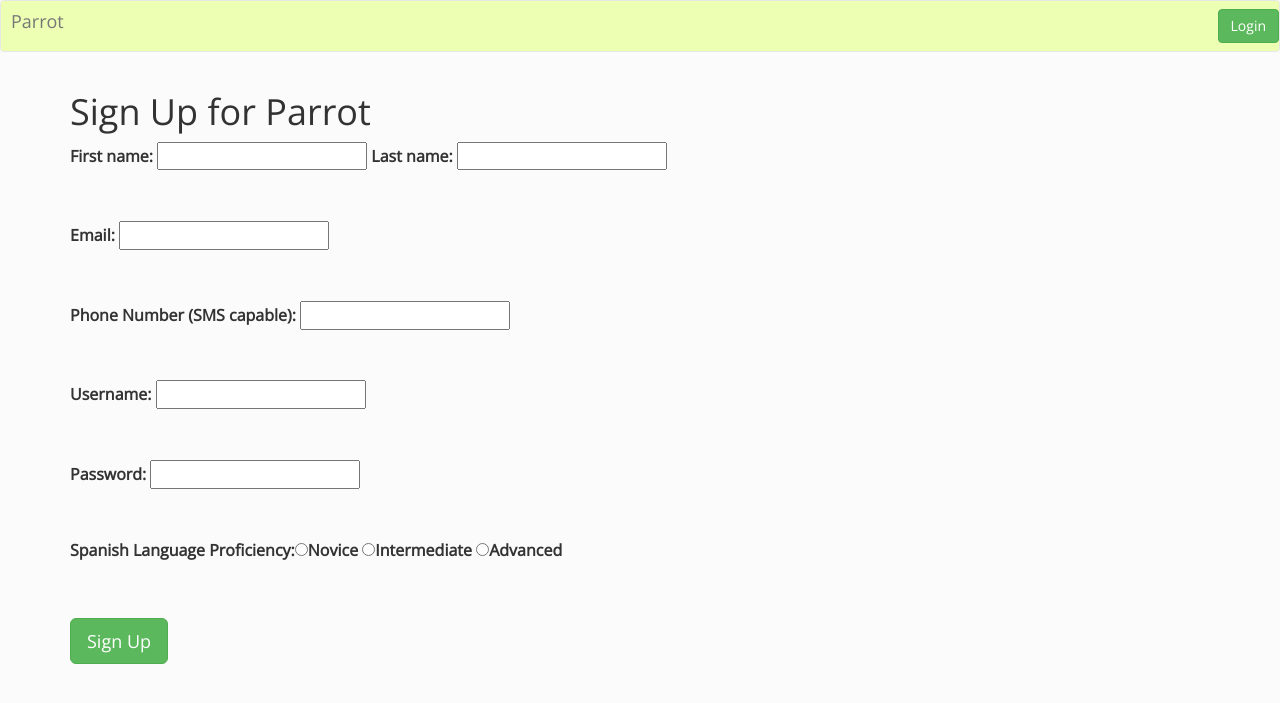
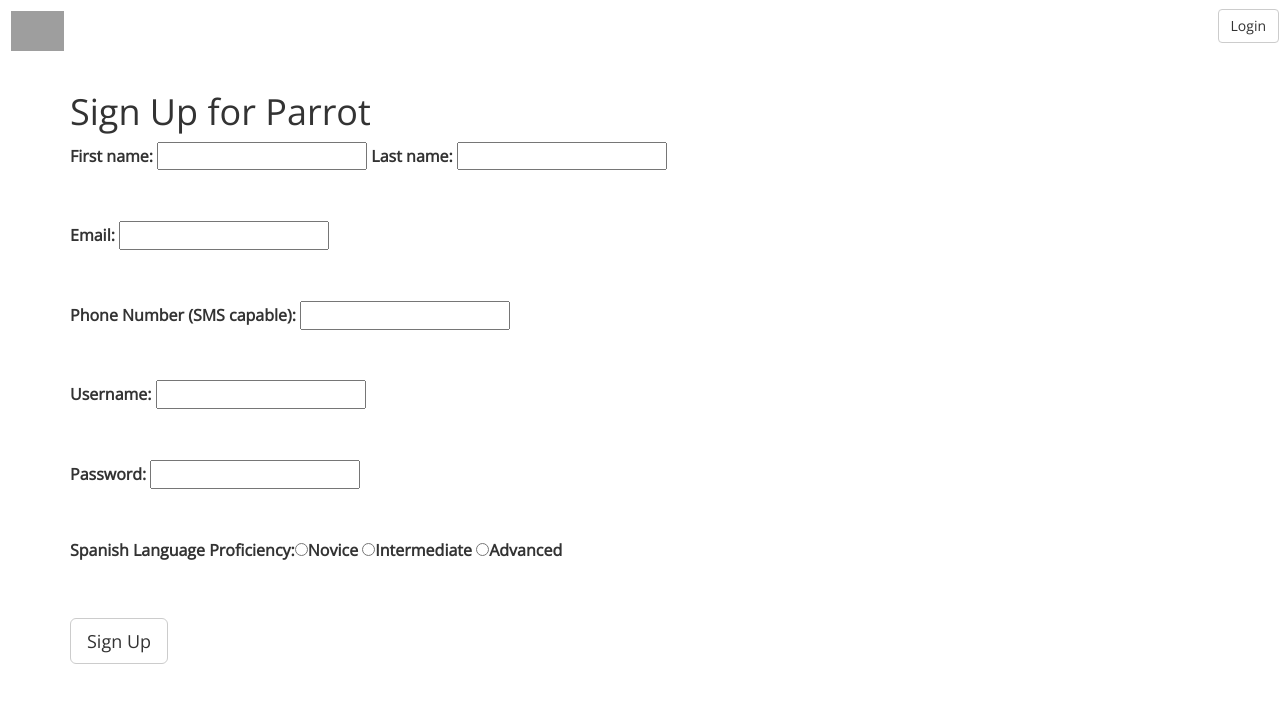
Before and after one commit to khardsonhurley/Hackbright-Project, a Flask app: page /signup in a window 1280 px wide. Shown: the top 703 px of the page. Run offline with Flask 2, Linux system fonts and the light colour scheme; some libraries are stand-ins or nearby versions; grey boxes are pictures that could not be loaded.

Commit message:
Adding css

```diff
--- a/static/css/styles.css
+++ b/static/css/styles.css
@@ -1,7 +1,14 @@
 /* Your styles can go here. */
 
 .navbar {
-    background-color: #ecffb3;
+    background-color: #ffffff;
+    border-color: #ffffff;
+}
+
+.alert-warning {
+    color: #9B9C9B;
+    background-color: #ffffff;
+    border-color: #9B9C9B;
 }
 
 .fake {
@@ -13,7 +20,7 @@
 }
 
 body {
-    background-color: #fbfbfb;
+    background-color: #ffffff;
     font-family: 'Open Sans', sans-serif;
     font-size: 16px;
 }
--- a/templates/article.html
+++ b/templates/article.html
@@ -9,6 +9,7 @@
             <div class="row">
                 <div class="row">
                     <h1 class="article-body">{{ article.title }}<h1>
+                    <img src="{{article.top_image}}">
                     <h4 class="article-body">Por:
                         {% for author in article.authors %}
                             {{author}},
--- a/templates/base.html
+++ b/templates/base.html
@@ -3,12 +3,12 @@
 <head>
     <!-- jQuery -->
     <script src="https://ajax.googleapis.com/ajax/libs/jquery/1.11.3/jquery.min.js"></script>
-    <!-- jQuery -->
-    <!--<script src="http://code.jquery.com/jquery.js"></script>-->
     <!-- Bootstrap cdn -->
     <link rel="stylesheet"
           href="http://maxcdn.bootstrapcdn.com/bootstrap/3.3.4/css/bootstrap.css"/>
     <script src="https://maxcdn.bootstrapcdn.com/bootstrap/3.3.7/js/bootstrap.min.js" integrity="sha384-Tc5IQib027qvyjSMfHjOMaLkfuWVxZxUPnCJA7l2mCWNIpG9mGCD8wGNIcPD7Txa" crossorigin="anonymous"></script>
+
+    <link rel="icon" href="/static/img/ParrotLogo.png">
     <!-- My JS code specific to the page in question -->
 
     {% block page_specific_script_tag %}{% endblock %}
@@ -33,13 +33,13 @@
         <span class="icon-bar"></span>
         <span class="icon-bar"></span>
       </button>
-          <a href="/" class="navbar-brand">Parrot</a>
+          <a href="/" class="navbar-brand"><img src="/static/img/PLogo.png" height="40px" width="auto"></a>
     </div>
     <ul class="nav navbar-nav navbar-right">
         {% if "user_id" in session %}
-            <a href="/logout"><button type="button" class="btn btn-success navbar-btn">Logout</button></a>
+            <a href="/logout"><button type="button" class="btn btn-default navbar-btn">Logout</button></a>
         {% else %}
-            <a href="/login"><button type="button" class="btn btn-success navbar-btn">Login</button></a>
+            <a href="/login"><button type="button" class="btn btn-default navbar-btn">Login</button></a>
         {% endif %}
     </ul>
     <ul class="nav navbar-nav navbar-right">
@@ -66,7 +66,7 @@
 <div class="container">
 
 {% for flash in get_flashed_messages() %}
-  <div class="alert alert-success">{{ flash }}</div>
+  <div class="alert alert-warning">{{ flash }}</div>
 {% endfor %}
 
 {% block content %}
--- a/templates/login_form.html
+++ b/templates/login_form.html
@@ -17,7 +17,7 @@
         </div>
 
         <div>
-            <input type="submit" value="Log In">
+            <input type="submit" class="btn btn-default" value="Log In">
         </div>
 
         <br>
--- a/templates/signup_form.html
+++ b/templates/signup_form.html
@@ -53,7 +53,7 @@
         <br>
         <br>
         <div>
-            <input class= "btn btn-success btn-lg" type="submit" value="Sign Up">
+            <input class= "btn btn-default btn-lg" type="submit" value="Sign Up">
         </div>
 
     </form>
```
Also changed, not shown: templates/home.html (+38 -20 lines), static/img/ParrotLogo.png, 1 other file.
